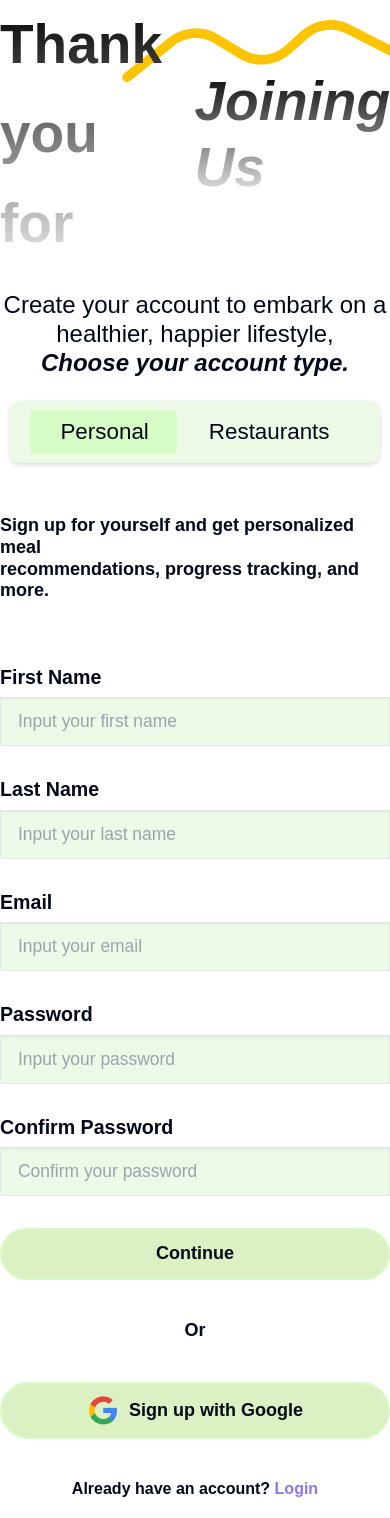
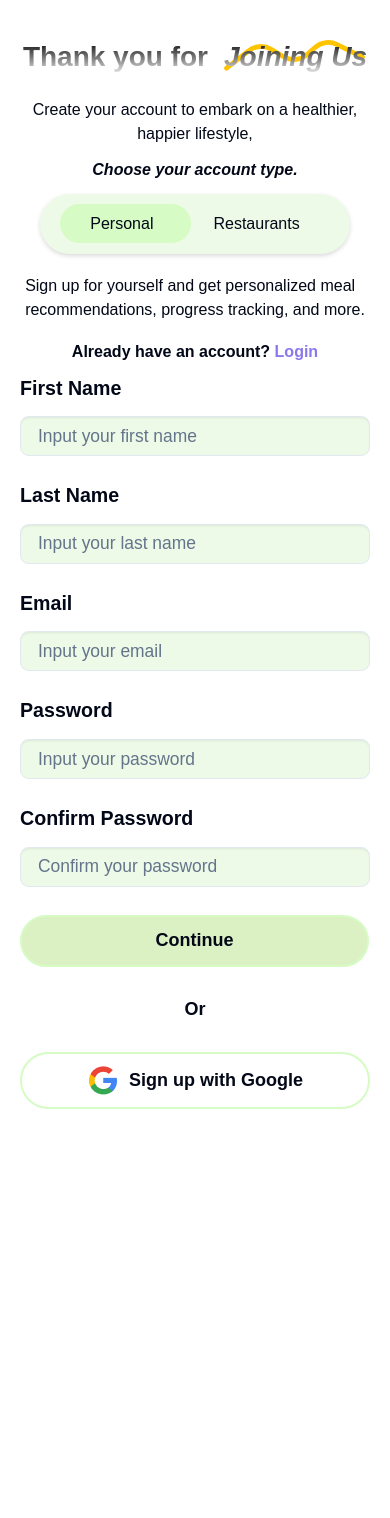
Before and after one commit to segunojo1/konsume-ai, a Next.js app in the folder frontend/konsume/: page /auth/signup in a window 390 px wide. After the commit the page ends 1129 px from the top, so only its background shows below. Built offline with nearby package versions, Linux system fonts and the light colour scheme; a web font is replaced by a local one.

Commit message:
feat: responsive signup page

```diff
--- a/frontend/konsume/components/ui/input.tsx
+++ b/frontend/konsume/components/ui/input.tsx
@@ -11,7 +11,7 @@ const Input = React.forwardRef<HTMLInputElement, InputProps>(
       <input
         type={type}
         className={cn(
-          " flex h-10 w-full rounded-[8.72px] bg-[red] border border-input px-3 py-2 ring-offset-background file:border-0 file:bg-transparent file:text-sm file:font-medium placeholder:text-muted-foreground focus-visible:outline-none focus-visible:ring-2 focus-visible:ring-ring focus-visible:ring-offset-2 disabled:cursor-not-allowed disabled:opacity-50",
+          "shadow-shad focus:bg-[#FFFFFF] focus:border-primarygtext focus:shadow-focusshad border flex h-10 w-full rounded-[8.72px] bg-primary-bg px-3 py-2 outline-none file:border-0 file:bg-transparent file:text-sm file:font-medium placeholder:text-muted-foreground  disabled:cursor-not-allowed disabled:opacity-50",
           className
         )}
         ref={ref}
--- a/frontend/konsume/pages/auth/signup.tsx
+++ b/frontend/konsume/pages/auth/signup.tsx
@@ -76,6 +76,7 @@ const Signup = () => {
       gsap.to(gssRef.current, {
         x: targetPos,
         duration: .5,
+        ease: "power1.in",
         onComplete: () => {
           setCurrentPosition(targetPos);
         },
@@ -90,23 +91,23 @@ const Signup = () => {
   };
 
   const handleSecondButtonClick = () => {
-    animateTo(160);
+    animateTo(150);
   };
   return (
-    <div className="font-satoshi gap-5 flex-col flex w-fit mx-auto pb-5">
-      <div className='flex flex-col items-center gap-[23px] max-w-[767px] pb-8'>
-        <div className='flex items-center gap-4 relative w-fit'>
-          <h1 className='text-[55.02px]/[89.4px] font-bold from-[#000000] from-0% to-100% to-[#EEECEC] bg-gradient-to-b bg-clip-text text-[transparent] '>Thank you for </h1>
+    <div className="font-satoshi gap-5 flex-col flex w-fit mx-auto pb-5 py-10 px-5">
+      <div className='flex flex-col items-center 2xl:gap-[36px] gap-3 max-w-[767px] '>
+        <div className='flex items-center gap-4 relative w-fit mb-3'>
+          <h1 className='2xl:text-desktop-heading2 lg:text-[42.67px]/[120%] text-mobile-heading1 font-bold from-[#000000] from-0% to-100% to-[#EEECEC] bg-gradient-to-b bg-clip-text text-[transparent] '>Thank you for </h1>
           <div className=' '>
-            <Image src='/curved_line.svg' alt='curved line' height={500} width={282} className='absolute top-5 -right-[14px] -z-10' />
-            <h1 className=' text-[55px]/[120%] italic font-bold from-[#000000] from-0% to-100% to-[#EEECEC] bg-gradient-to-b bg-clip-text text-[transparent] z-50'>Joining Us</h1>
+            <Image src='/curved_line.svg' alt='curved line' height={500} width={282} className='2xl:w-[282px] lg:w-[250px] w-[141.16px] absolute 2xl:top-5 xl:top-1 2xl:-right-[14px] xl:-right-[48px] -z-10' />
+            <h1 className=' 2xl:text-[55px]/[120%] lg:text-[42.67px]/[120%] text-mobile-heading1 italic font-bold from-[#000000] from-0% to-100% to-[#EEECEC] bg-gradient-to-b bg-clip-text text-[transparent] z-50'>Joining Us</h1>
           </div>
         </div>
-        <p className='text-desktop-feature text-center'>Create your account to embark on a healthier, happier lifestyle, <br />
-          <b className='italic'>Choose your account type.</b>
+        <p className='lg:text-[21.33px]/[120%] 2xl:text-desktop-feature text-center'>Create your account to embark on a healthier, happier lifestyle, <br />
         </p>
-        <div className=' text-[22.4px]/[120%] font-normal px-5 py-[10px] flex items-center relative w-fit  drop-shadow-[0_2px_2px_rgba(0,0,0,0.14)] rounded-[10px] bg-primary-bg-main'>
-          <div className=' gss bg-neutrals-200 w-[146.4px] h-[43.2px] -z-10 absolute rounded-md' ref={gssRef}>
+        <b className='italic lg:text-[21.33px]/[120%] 2xl:text-desktop-feature text-center'>Choose your account type.</b>
+        <div className=' 2xl:text-[22.4px]/[120%] lg:text-[19.9px]/[120%] font-normal px-5 py-[10px] flex items-center relative w-fit  drop-shadow-[0_2px_2px_rgba(0,0,0,0.14)] rounded-full bg-primary-bg-main'>
+          <div className=' gss bg-neutrals-200 w-[130.4px] h-[38.4px] -z-10 absolute rounded-full' ref={gssRef}>
             <p className='hidden'>Personal</p>
           </div>
           <div className='py-2 px-[30px] w-fit cursor-pointer' onClick={handleFirstButtonClick} >
@@ -117,12 +118,19 @@ const Signup = () => {
           </div>
         </div>
       </div>
-
-      <div className='max-w-[402.5px] mx-auto'>
-        <h3 className='text-desktop-highlight font-bold mb-16'>Sign up for yourself and get personalized meal<br /> recommendations, progress tracking, and more.</h3>
+      {/* <Image src='/assets/back-gradient.png' width={473.93} height={241.42} alt='gradient' className='rounded-[61469.42px] absolute'/> */}
+      <div className='2xl:w-[473.93px] lg:w-[401px] 2xl:h-[241.42px] lg:h-[214px] rounded-[61469.42px] mx-auto bg-neutrals-100 fixed top-[180px] left-0 right-0 -z-10 blur-[170.6px]'></div>
+      <div className='max-w-[807px] mx-auto'>
+        <h3 className='lg:text-[16px]/[120%] 2xl:text-desktop-highlight  w-fit mx-auto'>Sign up for yourself and get personalized meal<br /> recommendations, progress tracking, and more.</h3>
+        <div className='font-bold text-desktop-content text-center mb-4 2xl:mb-11 mt-5'>
+          Already have an account?{' '}
+          <Link href="/auth/login" className="  text-secondary">
+            Login
+          </Link>{' '}
+        </div>
         <Form {...form}>
           <form onSubmit={form.handleSubmit(onSubmit)} className="">
-                <div className=" flex flex-col gap-8">
+            <div className=" grid lg:grid-cols-2 grid-cols-1 gap-y-7 gap-x-16 items-end">
               <FormField
                 control={form.control}
                 name="FirstName"
@@ -133,7 +141,7 @@ const Signup = () => {
                       <Input
                         placeholder="Input your first name"
                         {...field}
-                            className="font-normal text-[17.44px]/[120%] text-[#8C8CA1] py-[13px] px-[17px] bg-primary-bg outline-none shadow-shad"
+                        className="xl:max-w-[348.9px] font-normal text-[17.44px]/[120%] text-[#8C8CA1] py-[13px] px-[17px] "
                       />
                     </FormControl>
                     <FormMessage />
@@ -150,7 +158,7 @@ const Signup = () => {
                       <Input
                         placeholder="Input your last name"
                         {...field}
-                            className=" font-normal text-[17.44px]/[120%] text-[#8C8CA1] py-[13px] px-[17px] bg-primary-bg outline-none shadow-shad"
+                        className="xl:max-w-[348.9px] font-normal text-[17.44px]/[120%] text-[#8C8CA1] py-[13px] px-[17px] "
                       />
                     </FormControl>
                     <FormMessage />
@@ -167,7 +175,7 @@ const Signup = () => {
                       <Input
                         placeholder="Input your email"
                         {...field}
-                            className=" font-normal text-[17.44px]/[120%] text-[#8C8CA1] py-[13px] px-[17px] bg-primary-bg outline-none shadow-shad"
+                        className="xl:max-w-[348.9px] font-normal text-[17.44px]/[120%] text-[#8C8CA1] py-[13px] px-[17px] "
                       />
                     </FormControl>
                     <FormMessage />
@@ -185,10 +193,10 @@ const Signup = () => {
                         placeholder="Input your password"
                         type="password"
                         {...field}
-                            className="font-normal text-[17.44px]/[120%] text-[#8C8CA1] py-[13px] px-[17px] bg-primary-bg outline-none shadow-shad"
+                        className="xl:max-w-[348.9px] font-normal text-[17.44px]/[120%] text-[#8C8CA1] py-[13px] px-[17px]"
                       />
                     </FormControl>
-                        <FormMessage />
+                    <FormMessage className='block'/>
                   </FormItem>
                 )}
               />
@@ -203,35 +211,30 @@ const Signup = () => {
                         placeholder="Confirm your password"
                         {...field}
                         type="password"
-                            className="font-normal text-[17.44px]/[120%] text-[#8C8CA1] py-[13px] px-[17px] bg-primary-bg outline-none shadow-shad"
+                        className="xl:max-w-[348.9px] font-normal text-[17.44px]/[120%] text-[#8C8CA1] py-[13px] px-[17px] bg-primary-bg outline-none shadow-shad"
                       />
                     </FormControl>
                     <FormMessage />
                   </FormItem>
                 )}
               />
-                </div>
-                <div className="flex flex-col justify-between gap-10 mt-8">
               <Button
-                    className="mx-auto bg-[#8DCF384D] p-[10px] flex-[.7] border-2 w-full border-[#D6FBC4] rounded-[30px] flex items-center gap-[10px] text-desktop-highlight font-bold min-h-[52px]"
+                className="  bg-[#8DCF384D] p-[10px] border-2 w-[348.9px] h-fit bottom-0 border-[#D6FBC4] rounded-[30px] text-desktop-highlight font-bold min-h-[52px]"
                 type="submit"
               >
                 Continue
               </Button>
+            </div>
+            <div className="flex flex-col justify-between gap-8 mt-8">
               <p className='text-desktop-highlight font-bold mx-auto'>Or</p>
               <Button
-                    className=" mx-auto bg-[#8DCF384D] p-[10px] flex-[.7] border-2 w-full border-[#D6FBC4] rounded-[30px] flex items-center gap-[10px] text-desktop-highlight font-bold"
+                className=" mx-auto bg-gradient-to-r hover:from-[#ebd68a80] hover:via-[#f0aeae53] hover:to-[#9fe8728a] p-[10px] flex-[.7] border-2 w-[350px] border-[#D6FBC4] rounded-[30px] flex items-center gap-[10px] text-desktop-highlight font-bold"
                 type="submit"
               >
-                    <Image src="/assets/google.png" width={32} height={32} alt='google'/>
+                <Image src="/assets/google.png" width={32} height={32} alt='google' />
                 Sign up with Google
               </Button>
-                  <div className='font-bold text-desktop-content text-center'>
-                    Already have an account?{' '}
-                    <Link href="/auth/login" className="  text-secondary">
-                      Login
-                    </Link>{' '}
-                  </div>
+
             </div>
           </form>
         </Form>
--- a/frontend/konsume/tailwind.config.ts
+++ b/frontend/konsume/tailwind.config.ts
@@ -5,6 +5,7 @@ const config = {
   content: [
     './pages/**/*.{ts,tsx}',
     './modules/**/*.{ts,tsx}',
+    './components/**/*.{ts,tsx}',
     './app/**/*.{ts,tsx}',
     './src/**/*.{ts,tsx}',
 	],
@@ -123,7 +124,8 @@ const config = {
     },
     extend: {
       boxShadow: {
-        shad: 'inset 0px 2.18px 2.18px -1.09px rgba(74, 74, 104, 0.10)'
+        shad: 'inset 0px 2.18px 2.18px -1.09px rgba(74, 74, 104, 0.10)',
+        focusshad: '0px 0px 0px 4px rgba(75, 77, 237, 0.20)'
       },
       colors: {
         border: "hsl(var(--border))",
```
Lines whose indentation alone changed are shown as unchanged.
